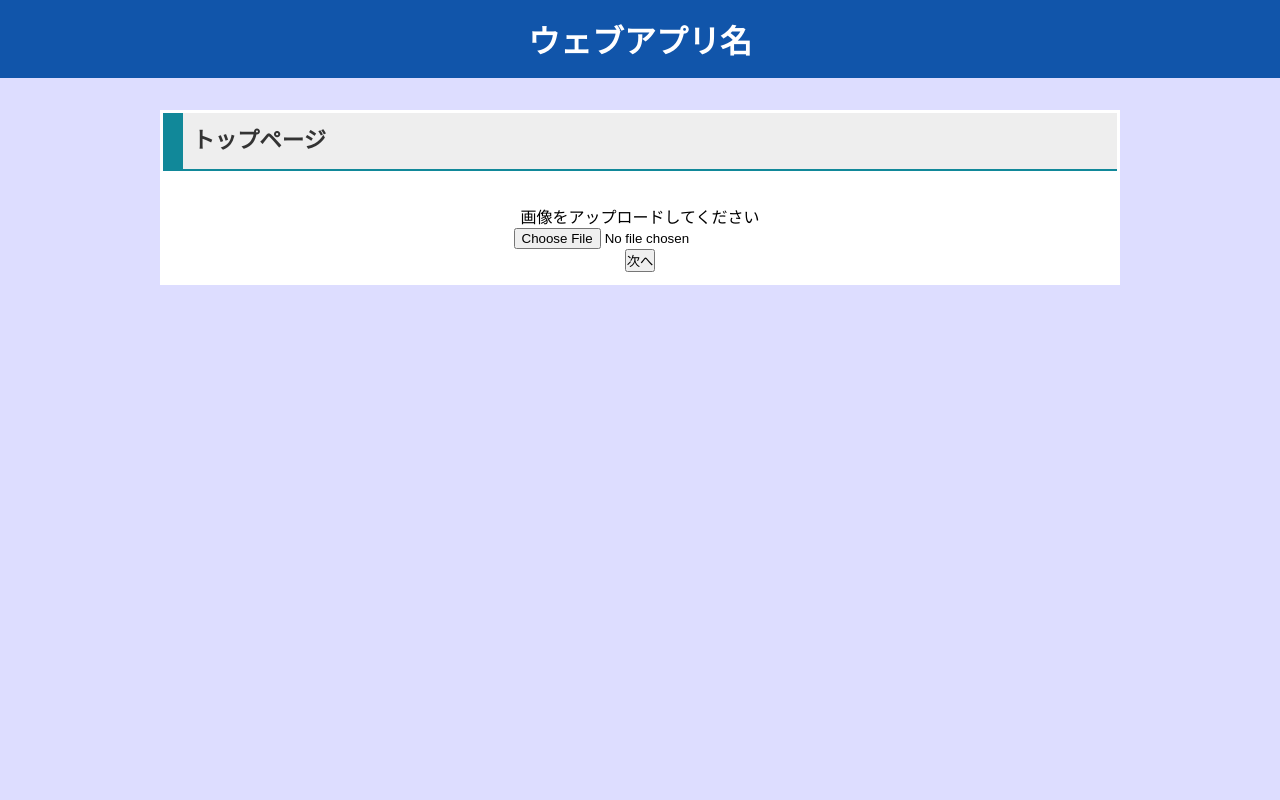
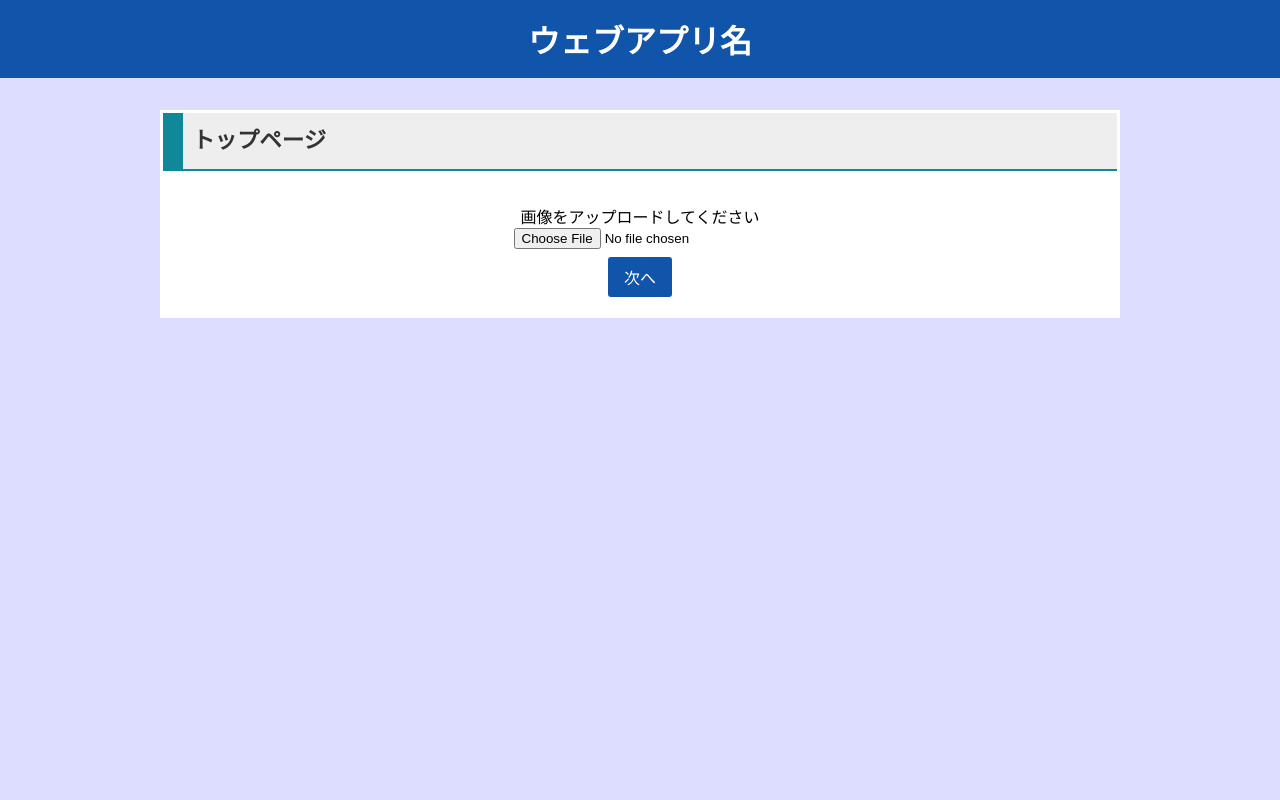
Before and after one commit to junkhp/hackathon-imp, a Django app: page / in a window 1280 px wide. Run offline with Django 3.2, Linux system fonts and the light colour scheme.

Commit message:
Add button styles

```diff
--- /dev/null
+++ b/static/css/button.css
@@ -0,0 +1,40 @@
+@charset "utf-8";
+
+.next-btn {
+  display: inline-block;
+  margin: 0.5em;
+  padding: 0.5em 1em;
+  text-decoration: none;
+  background: #15a;
+  color: #fff;
+  border: none;
+  border-radius: 3px;
+  font-size: 100%;
+  cursor: pointer;
+}
+
+.prev-btn {
+  display: inline-block;
+  margin: 0.5em;
+  padding: 0.5em 1em;
+  text-decoration: none;
+  background: #666;
+  color: #fff;
+  border: none;
+  border-radius: 3px;
+  font-size: 100%;
+  cursor: pointer;
+}
+
+.file-btn {
+  display: inline-block;
+  margin: 0.5em;
+  padding: 0.5em 1em;
+  text-decoration: none;
+  background: #38c;
+  color: #fff;
+  border: none;
+  border-radius: 3px;
+  font-size: 100%;
+  cursor: pointer;
+}
--- a/templates/rm_mask/index.html
+++ b/templates/rm_mask/index.html
@@ -4,6 +4,10 @@
 
 {% block title %}
 トップページ
+{% endblock %}
+
+{% block head %}
+<link rel="stylesheet" href="{% static 'css/button.css' %}">
 {% endblock %}
 
 {% block content %}
@@ -16,7 +20,7 @@
     <form method="POST" action="" enctype="multipart/form-data">
       {% csrf_token %}
       <p>{{ form.image }}</p>
-      <button type="submit">次へ</button>
+      <button type="submit" class="next-btn">次へ</button>
     </form>
   </div>
 
--- a/templates/rm_mask/mask.html
+++ b/templates/rm_mask/mask.html
@@ -8,6 +8,7 @@
 
 {% block head %}
 <link rel="stylesheet" href="{% static 'css/mask.css' %}">
+<link rel="stylesheet" href="{% static 'css/button.css' %}">
 <script src="https://code.jquery.com/jquery-1.12.4.js"></script>
 <script src="https://code.jquery.com/ui/1.12.1/jquery-ui.js"></script>
 <script src="https://cdnjs.cloudflare.com/ajax/libs/jqueryui-touch-punch/0.2.3/jquery.ui.touch-punch.min.js"></script>
@@ -166,9 +167,9 @@ $(window).load(() => {
       <input type="hidden" name="handle{{ forloop.counter0 }}_x" id="handle{{ forloop.counter0 }}_x" value="">
       <input type="hidden" name="handle{{ forloop.counter0 }}_y" id="handle{{ forloop.counter0 }}_y" value="">
       {% endfor %}
-      <button type="submit">次へ</button>
+      <button type="submit" class="next-btn">次へ</button>
     </form>
-    <a href="{% url 'index' %}">戻る</a>
+    <a href="{% url 'index' %}" class="prev-btn">戻る</a>
   </div>
 
 </main>
--- a/templates/rm_mask/result.html
+++ b/templates/rm_mask/result.html
@@ -8,6 +8,7 @@
 
 {% block head %}
 <link rel="stylesheet" href="{% static 'css/result.css' %}">
+<link rel="stylesheet" href="{% static 'css/button.css' %}">
 {% endblock %}
 
 {% block content %}
@@ -21,8 +22,8 @@
   </div>
 
   <div class="section-container">
-    <a href="{% url 'mask' %}">戻る</a>
-    <a href="{% url 'index' %}">トップへ</a>
+    <a href="{% url 'mask' %}" class="prev-btn">戻る</a>
+    <a href="{% url 'index' %}" class="prev-btn">トップへ</a>
   </div>
 
 </main>
```
